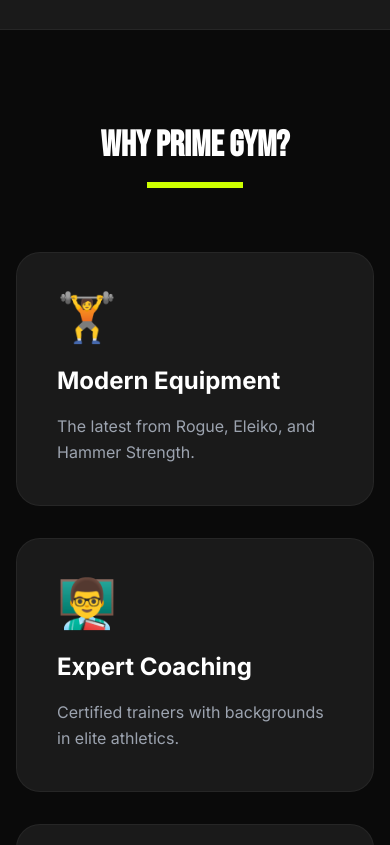
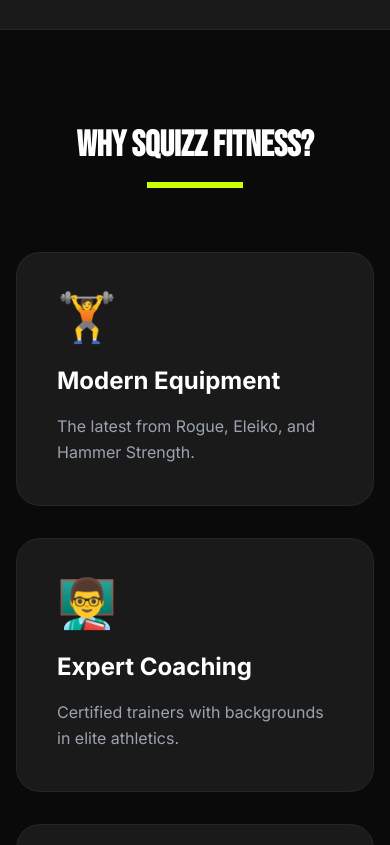
Before and after one commit to bonnie12-w/squiz, a React (Vite) app: page /#/ in a window 390 px wide. Shown: the part 1080-1925 px from the top of the page. Built offline with nearby package versions, Linux system fonts and the light colour scheme.

Commit message:
Update Home.tsx

```diff
--- a/pages/Home.tsx
+++ b/pages/Home.tsx
@@ -71,7 +71,7 @@
       <section className="py-24 bg-dark">
         <div className="max-w-7xl mx-auto px-4 sm:px-6 lg:px-8">
           <div className="text-center mb-16">
-            <h2 className="text-4xl md:text-6xl font-display font-black uppercase mb-4">WHY PRIME GYM?</h2>
+            <h2 className="text-4xl md:text-6xl font-display font-black uppercase mb-4">WHY SQUIZZ FITNESS?</h2>
             <div className="h-1.5 w-24 bg-primary mx-auto"></div>
           </div>
 
@@ -159,7 +159,7 @@
         <div className="max-w-7xl mx-auto px-4 sm:px-6 lg:px-8">
           <div className="flex flex-col md:flex-row md:items-end justify-between mb-12 space-y-4 md:space-y-0">
             <div>
-              <h2 className="text-4xl md:text-6xl font-display font-black uppercase mb-2">PRIME GEAR</h2>
+              <h2 className="text-4xl md:text-6xl font-display font-black uppercase mb-2">SQUIZZ GEAR</h2>
               <p className="text-gray-400 text-lg">High-performance merchandise for high-performance humans.</p>
             </div>
             <Link to="/shop" className="text-primary font-bold uppercase tracking-widest flex items-center space-x-2 group">
@@ -200,7 +200,7 @@
           <div className="grid grid-cols-1 lg:grid-cols-2 gap-16 items-center">
             <div>
               <h4 className="text-primary font-bold uppercase tracking-widest mb-4">Voices Of Success</h4>
-              <h2 className="text-4xl md:text-6xl font-display font-black uppercase mb-8 leading-tight">THE PRIME <br /> COMMUNITY</h2>
+              <h2 className="text-4xl md:text-6xl font-display font-black uppercase mb-8 leading-tight">THE SQUIZZ <br /> COMMUNITY</h2>
               <p className="text-gray-400 text-lg mb-8 italic leading-relaxed">
                 "The atmosphere at Prime Gym is addictive. It's not just a place to workout; it's where I go to push beyond what I thought was possible. The community is elite."
               </p>
```
